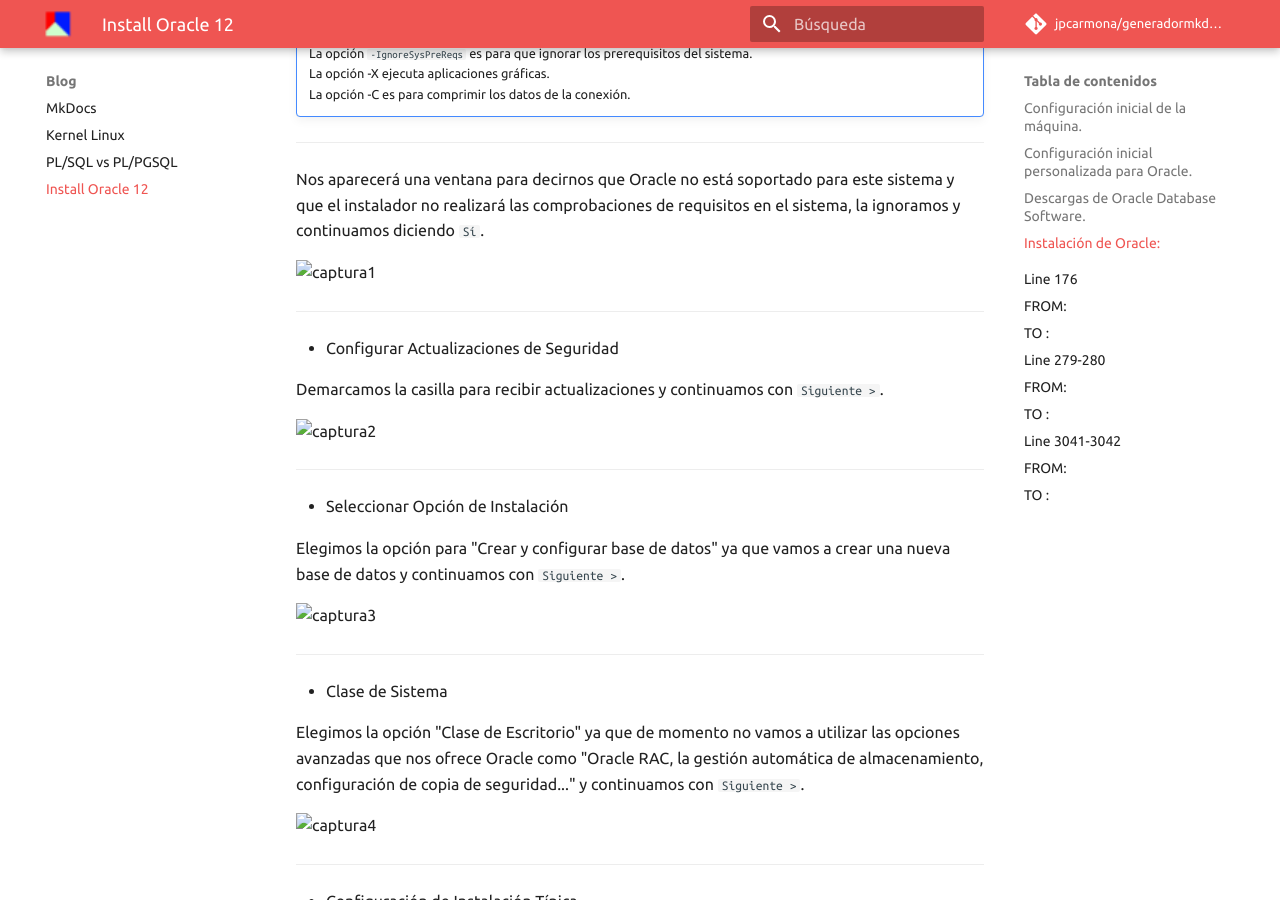
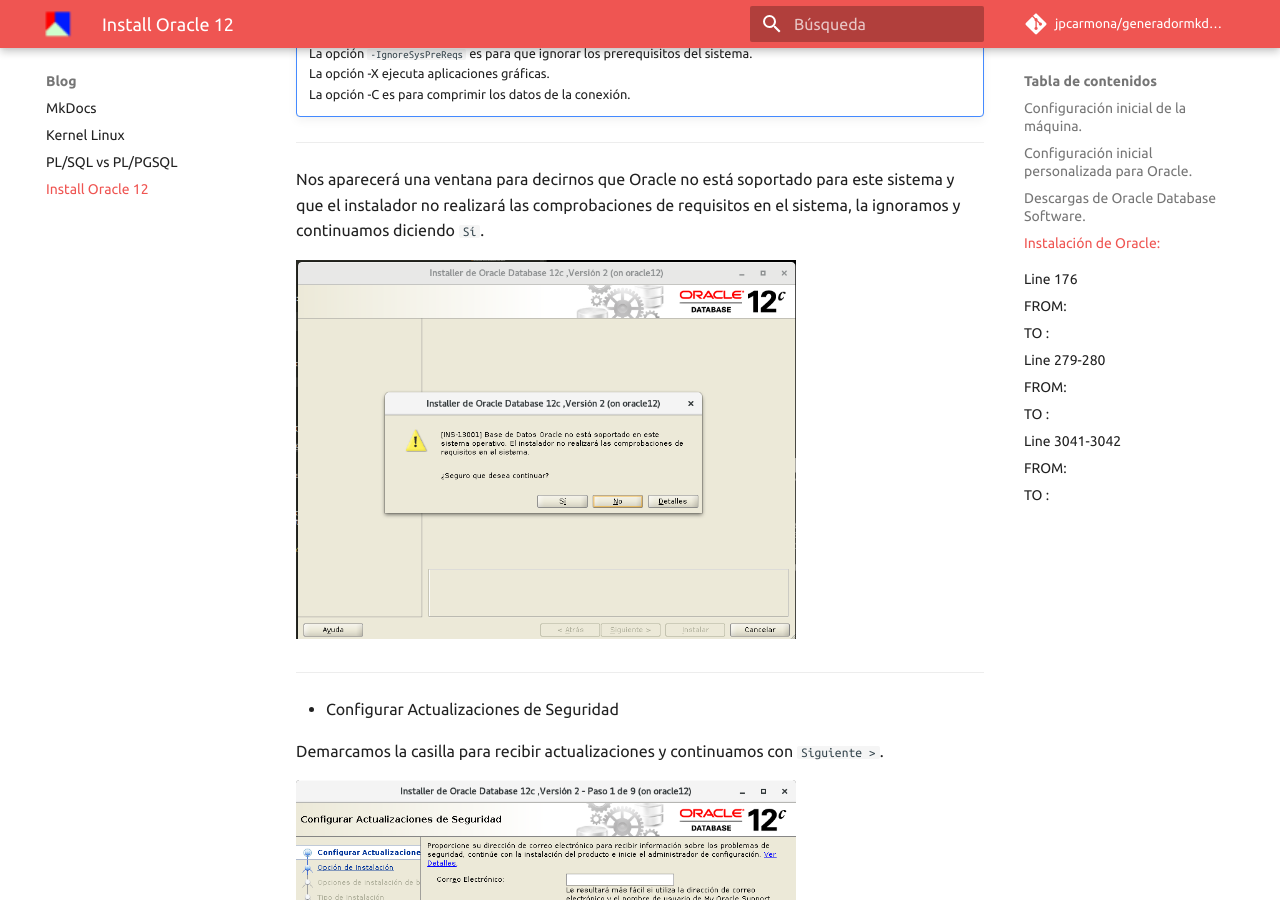
Before and after one commit to jpcarmona/generadormkdocs, an MkDocs documentation site: the page built from docs/blog/oracleinstall.md, in a window 1280 px wide and 900 px high, scrolled down 4140 px. Built offline with MkDocs 1.6.1 and Material for MkDocs 9.7.7, drawn with Linux system fonts in a browser that asks for light colours; comment, search, counter and statistics services are not loaded.

Commit message:
oracle install 4

```diff
--- a/docs/blog/oracleinstall.md
+++ b/docs/blog/oracleinstall.md
@@ -188,7 +188,7 @@
 y que el instalador no realizará las comprobaciones de requisitos en el sistema,
 la ignoramos y continuamos diciendo `Sí`.
 
-<img src="../img/oracleinstall/captura1.png" alt="captura1" width="500" height="400" />
+<img src="../../img/oracleinstall/captura1.png" alt="captura1" width="500" height="400" />
 
 ***
 * Configurar Actualizaciones de Seguridad
@@ -196,7 +196,7 @@
 Demarcamos la casilla para recibir actualizaciones y continuamos con `Siguiente >`.
 
 
-<img src="../img/oracleinstall/captura2.png" alt="captura2" width="500" height="400" />
+<img src="../../img/oracleinstall/captura2.png" alt="captura2" width="500" height="400" />
 
 ***
 * Seleccionar Opción de Instalación
@@ -204,7 +204,7 @@
 Elegimos la opción para "Crear y configurar base de datos" ya que vamos a crear una nueva base de datos y continuamos con `Siguiente >`.
 
 
-<img src="../img/oracleinstall/captura3.png" alt="captura3" width="500" height="400" />
+<img src="../../img/oracleinstall/captura3.png" alt="captura3" width="500" height="400" />
 
 ***
 * Clase de Sistema
@@ -212,7 +212,7 @@
 Elegimos la opción "Clase de Escritorio" ya que de momento no vamos a utilizar las opciones avanzadas que nos ofrece Oracle como "Oracle RAC, la gestión automática de almacenamiento, configuración de copia de seguridad..." y continuamos con `Siguiente >`.
 
 
-<img src="../img/oracleinstall/captura4.png" alt="captura4" width="500" height="400" />
+<img src="../../img/oracleinstall/captura4.png" alt="captura4" width="500" height="400" />
 
 ***
 * Configuración de Instalación Típica
@@ -231,7 +231,7 @@
 Continuamos con `Siguiente >`.
 
 
-<img src="../img/oracleinstall/captura5.png" alt="captura5" width="500" height="400" />
+<img src="../../img/oracleinstall/captura5.png" alt="captura5" width="500" height="400" />
 
 ***
 * Crear Inventario
@@ -242,7 +242,7 @@
 Continuamos con `Siguiente >`.
 
 
-<img src="../img/oracleinstall/captura6.png" alt="captura6" width="500" height="400" />
+<img src="../../img/oracleinstall/captura6.png" alt="captura6" width="500" height="400" />
 
 ***
 * Resumen
@@ -252,16 +252,16 @@
 Procedemos a `Instalar`.
 
 
-<img src="../img/oracleinstall/captura7.png" alt="captura7" width="500" height="400" />
+<img src="../../img/oracleinstall/captura7.png" alt="captura7" width="500" height="400" />
 
-<img src="../img/oracleinstall/captura8.png" alt="captura8" width="500" height="400" />
+<img src="../../img/oracleinstall/captura8.png" alt="captura8" width="500" height="400" />
 
 ***
 * Errores en la instalación
 
 En mi caso me encuentro varios errores enlazando los binarios y me sale esta ventana:
 
-<img src="../img/oracleinstall/captura9.png" alt="captura9" width="500" height="400" />
+<img src="../../img/oracleinstall/captura9.png" alt="captura9" width="500" height="400" />
 
 Lo que hago es mirar al final del fichero log, que nos indica en el mensaje, y averiguar que ocurre.
 
@@ -304,7 +304,7 @@
 Demarcamos la casilla para recibir actualizaciones y continuamos con `Siguiente >`.
 
 
-<img src="../img/oracleinstall/captura2.png" alt="captura2" width="500" height="400" />
+<img src="../../img/oracleinstall/captura2.png" alt="captura2" width="500" height="400" />
 
 ***
 
```
